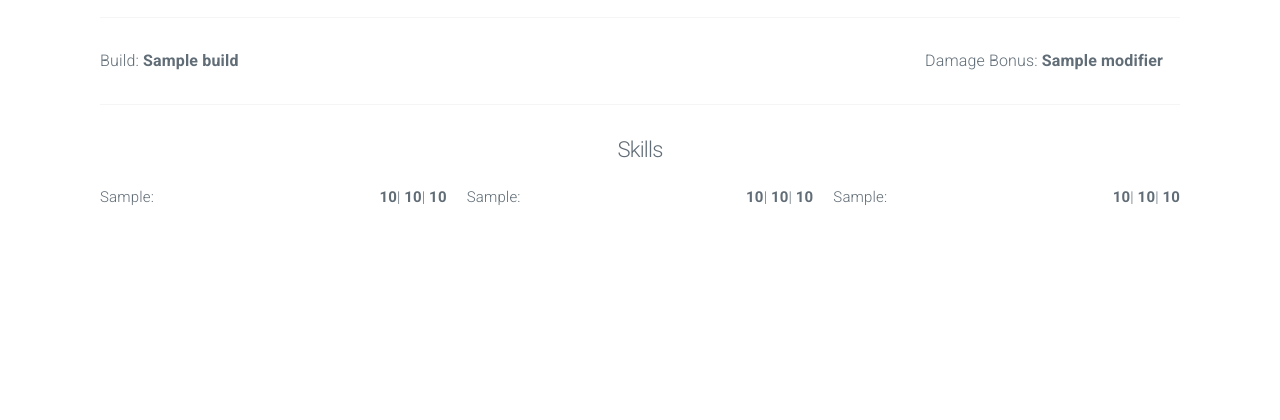
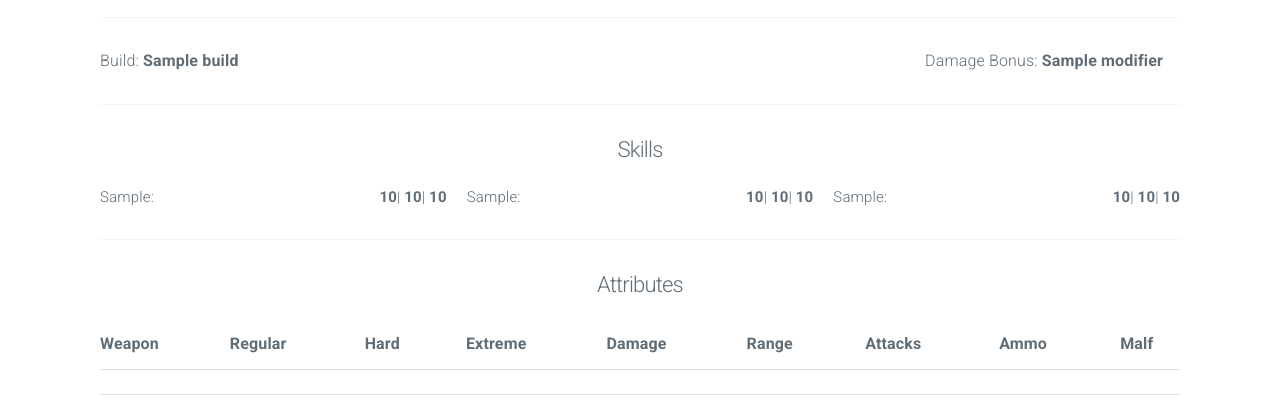
Before and after one commit to 0x-owl/bos-b, a Django app: template coc/creator/templates/character_sheet.html in a window 1280 px wide. Shown: the part 772-1192 px from the top of the page. Before the commit the page ends 977 px from the top, so only its background shows below. Run offline with Django 3.2, Linux system fonts and the light colour scheme; the template is opened without the code that fills it: most values are stand-ins (such as "Sample title", 1, 10 or a date in 2020); data that the repository does not hold is empty; parts of the project's set-up code (start-up, migrations or seed data) failed here and were passed over.

Commit message:
add inventory and weapon assignment to the generation of a random investigator

```diff
--- a/coc/creator/templates/character_sheet.html
+++ b/coc/creator/templates/character_sheet.html
@@ -23,6 +23,7 @@
             </div>
         </div>
         <div class="container">
+            <!-- Basic Info -->
             <div class="row">
                 <div class="column">
                     Name: {{investigator.name}}<br>
@@ -39,6 +40,7 @@
                 </div>
             </div>
             <hr>
+            <!-- Attributes -->
             <h4 style="text-align: center"> Attributes </h4>
             <div class="row">
                 <div class="column">
@@ -137,6 +139,7 @@
                 </div>
             </div>
             <hr>
+            <!-- Derivative attributes -->
             <div class="row">
                 <div class="column">
                     <label for="health">Health:</label>
@@ -159,6 +162,7 @@
                 </div>
             </div>
             <hr>
+            <!-- Build + DMG Bonus-->
             <div class="row">
                 <div class="column">
                     Build: <b>{{investigator.attributes.build}}</b>
@@ -168,6 +172,7 @@
                 </div>
             </div>
             <hr>
+            <!-- Skill -->
             <h4 style="text-align: center"> Skills</h4>
             <div style="font-size: 15px;" class="row">
                 <div class="column">
@@ -213,6 +218,37 @@
                     {% endfor %}
                 </div>
             </div>
+            <hr>
+            <!-- Weapons -->
+            <h4 style="text-align: center"> Attributes </h4>
+            <table>
+                <thead>
+                    <th>Weapon</th>
+                    <th>Regular</th>
+                    <th>Hard</th>
+                    <th>Extreme</th>
+                    <th>Damage</th>
+                    <th>Range</th>
+                    <th>Attacks</th>
+                    <th>Ammo</th>
+                    <th>Malf</th>
+                </thead>
+                <tbody>
+                    {% for weapon in investigator.weapons %}
+                        <tr>
+                            <td></td>
+                            <td></td>
+                            <td></td>
+                            <td></td>
+                            <td></td>
+                            <td></td>
+                            <td></td>
+                            <td></td>
+                            <td></td>
+                        </tr>
+                    {% endfor %}
+                </tbody>
+            </table>
         </div>
     </body>
 </html>
```
Also changed, not shown: coc/creator/helpers/random_investigator.py (+9 -1 lines).
